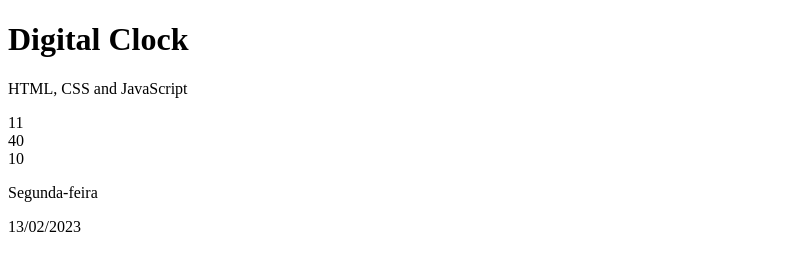
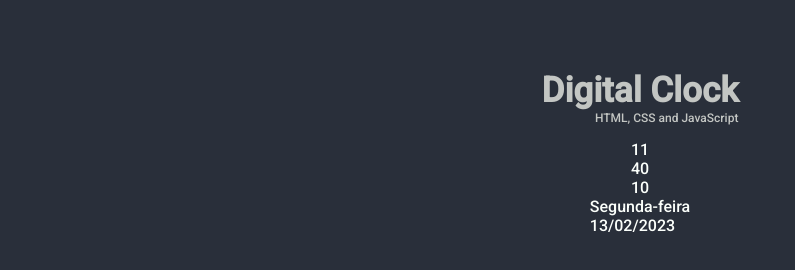
Before and after one commit to antoniojbraun/simpleClock, a plain HTML site: page index.html in a window 1280 px wide. Shown: the whole page, without its empty margins (0-795 px from the left). Drawn offline with Linux system fonts and the light colour scheme.

Commit message:
starting css styling: working on container and title divs.

```diff
--- a/index.html
+++ b/index.html
@@ -5,6 +5,7 @@
     <meta http-equiv="X-UA-Compatible" content="IE=edge">
     <meta name="viewport" content="width=device-width, initial-scale=1.0">
     <title>Digital Clock - HTML, CSS and JavaScript</title>
+    <link rel="stylesheet" href="styles.css">
 </head>
 <body>
     <div class="container">
--- a/styles.css
+++ b/styles.css
@@ -1 +1,42 @@
 /* Digital Clock Stylesheet  */
+
+@import url('https://fonts.googleapis.com/css2?family=Roboto:wght@500&display=swap');
+
+*{
+    margin: 0px;
+    padding: 0px;
+    color: #fbfffb;
+    font-family: 'Roboto', sans-serif;
+    box-sizing: border-box;
+}
+
+body{
+    background-color: #292F3A;
+}
+
+.container{
+    margin: 40px auto;
+    width: 50%;
+    padding: 15px;
+    display: flex;
+    justify-content:center;
+    flex-direction: column;
+    align-items: center;
+}
+.title{
+    padding: 15px;
+}
+
+.title h1,
+.title p {
+    color: #c3c6c3;
+}
+
+.title h1{
+    font-size: 35px;
+}
+
+.title p{
+    font-size: 12px;
+    text-align: end;
+}
```
